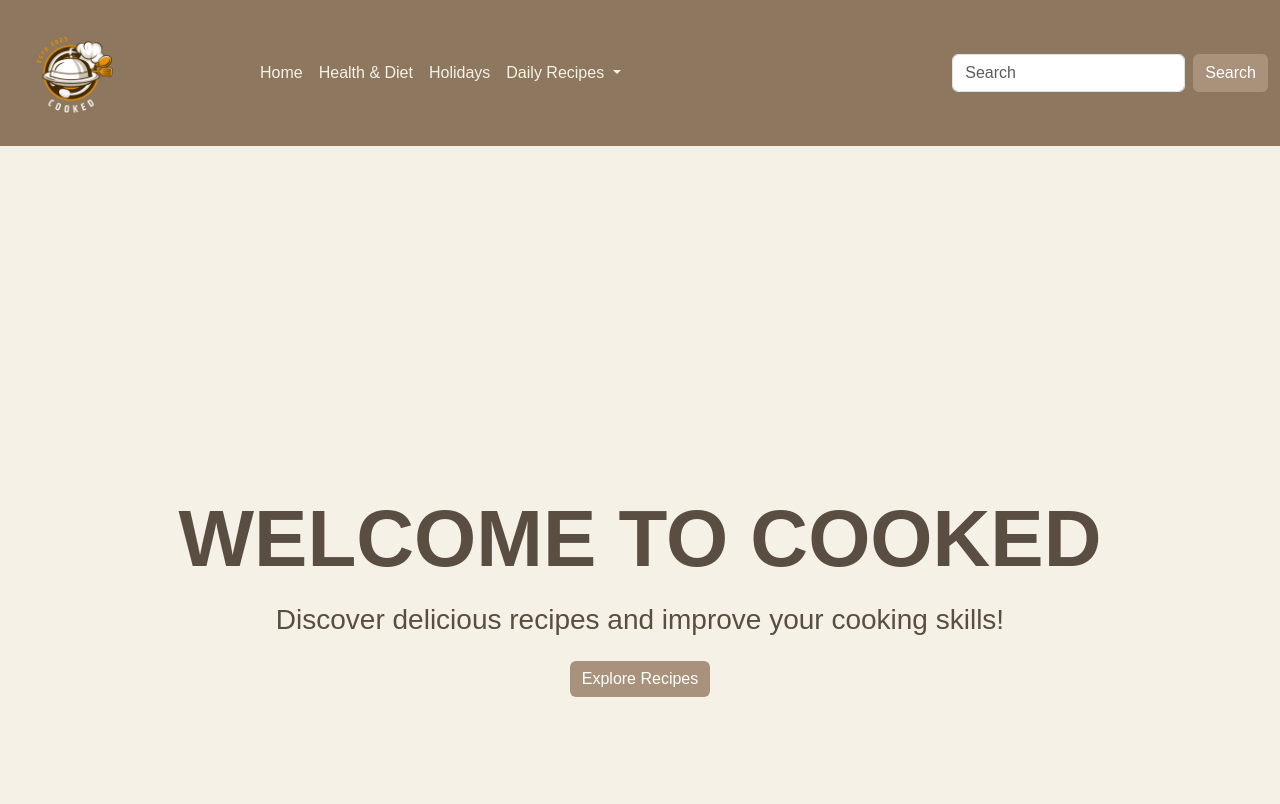
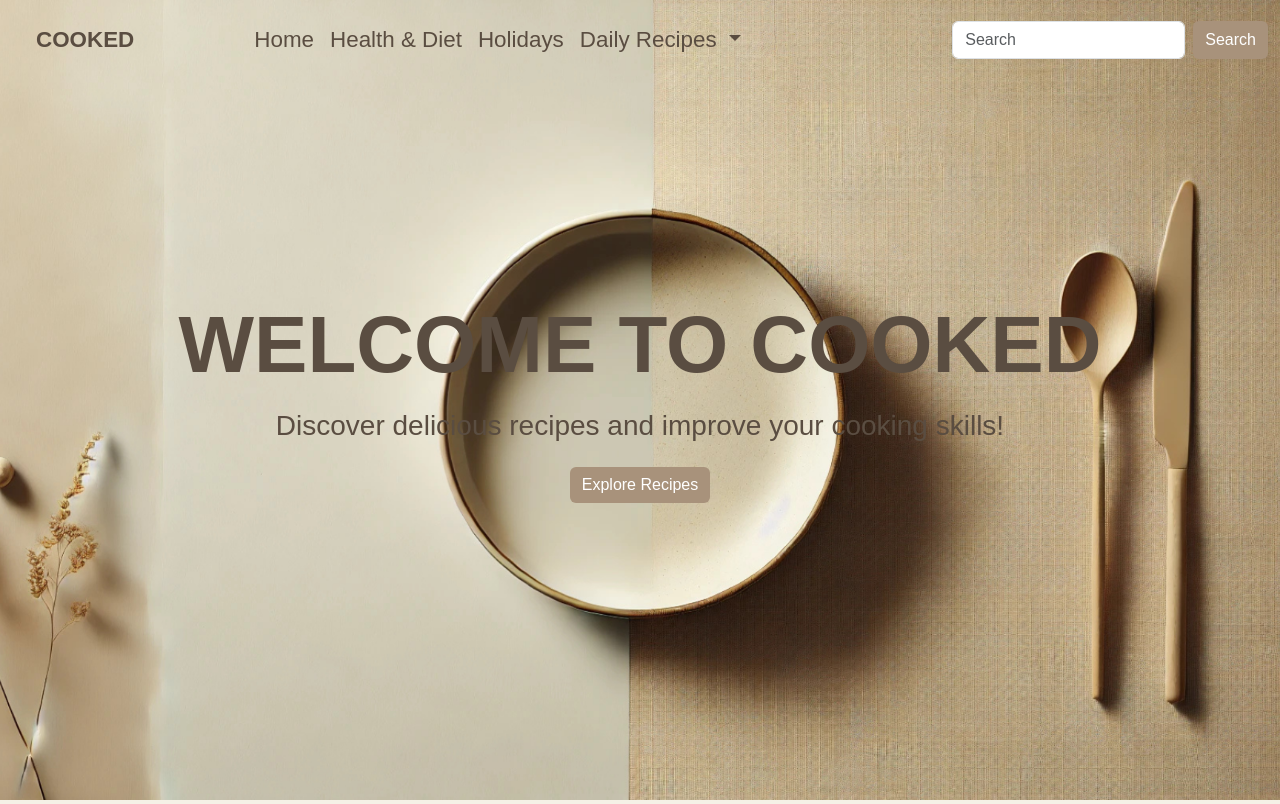
Before and after one commit to Ethan-Grey/Cooked_Website, a Django app: page / in a window 1280 px wide. Shown: the top 804 px of the page. Run offline with Django 5.2, Linux system fonts and the light colour scheme; grey boxes are pictures that could not be loaded.

Commit message:
added bg image to the hero section through the css. and changed the layout of the recipe cards.

```diff
--- a/recipes/models.py
+++ b/recipes/models.py
@@ -11,8 +11,9 @@ class RecipeType(models.Model):
 class Recipe(models.Model):
     recipename = models.CharField(max_length=200)
     description = models.TextField()
+    ingredients = models.TextField()
     instructions = models.TextField(default='No instructions provided')
-    ingredients = models.TextField()
+    madeby = models.CharField(max_length=50, default='Firstname Lastname')
     image = models.ImageField(upload_to='recipes/')
     slug = models.SlugField()
     recipetype = models.ForeignKey(RecipeType, related_name='recipes', on_delete=models.CASCADE)
--- a/static/css/style.css
+++ b/static/css/style.css
@@ -5,12 +5,26 @@ body {
     font-family: Arial, sans-serif;
 }
 
+#hero {
+    background-image: url("../images/Background.png");
+    background-size: cover;  /* Ensures the image covers the hero section */
+    background-position: center center;  /* Centers the image */
+    height: 100vh;  /* Makes the hero section take up the full viewport height */
+    width: 100%;  /* Ensures the hero section takes up full width */
+}
+
 /* Navbar */
 .navbar {
-    background-color: #8d775f !important;
+    background: rgba(0, 0, 0, 0);  /* Semi-transparent black background for better contrast */
+    position: absolute;  /* Position navbar over the hero section */
+    top: 0;  /* Keeps navbar at the top */
+    left: 0;  /* Ensures the navbar spans the full width */
+    width: 100%;  /* Ensures the navbar spans the full width */
+    padding: 15px 0;  /* Adds padding to the navbar for better visual spacing */
 }
+
 .navbar-brand, .nav-link {
-    color: #f5f1e6 !important;
+    color: #5a4d41 !important;
 }
 .navbar-toggler {
     border-color: #f5f1e6;
@@ -86,11 +100,6 @@ footer {
     padding-bottom: 140px;
 }
 
-#hero{
-    background-position: center;
-    background-size: cover;
-    }
-
     @keyframes starAnimation {
         0% { opacity: 0; }
         100% { opacity: 1; }
--- a/templates/home.html
+++ b/templates/home.html
@@ -6,7 +6,7 @@
 
 
 
-<section id="hero" class=" min-vh-100 d-flex align-items-center text-center">
+<section id="hero" class="d-flex align-items-center text-center">
     <div class="container">
       <div class="row"data-aos="fade-up" data-aos-delay="150">
         <div class="col-12">
--- a/templates/layout.html
+++ b/templates/layout.html
@@ -10,26 +10,26 @@
     <link rel="stylesheet" href="{% static 'css/style.css' %}">
 </head>
 <body>
-    <nav class="navbar navbar-expand-lg bg-body-tertiary">
+    <nav class="navbar navbar-expand-lg">
         <div class="container-fluid">
-          <a class="navbar-brand d-flex align-items-center" href="/"><img src="{% static 'images/Yellow Illustrative Kitchen Restaurant Logo.png' %}" alt="Cooking App Logo" class="img-fluid me-2" style="height: 120px;"></a>
+          <a class="navbar-brand d-flex align-items-center text-uppercase ms-4 fw-bold" href="/" alt="COOKED" style="font-size: 1.4rem;">Cooked</a>
           <button class="navbar-toggler" type="button" data-bs-toggle="collapse" data-bs-target="#navbarSupportedContent" aria-controls="navbarSupportedContent" aria-expanded="false" aria-label="Toggle navigation">
             <span class="navbar-toggler-icon"></span>
           </button>
           <div class="collapse navbar-collapse ps-5 ms-5" id="navbarSupportedContent">
             <ul class="navbar-nav me-auto mb-2 mb-lg-0">
               <li class="nav-item">
-                <a class="nav-link active" aria-current="page" href="/" style="font-size: 1.3;">Home</a>
+                <a class="nav-link active" aria-current="page" href="/" style="font-size: 1.4rem;">Home</a>
               </li>
               <li class="nav-item">
-                <a class="nav-link" href="/diet" style="font-size: 1.3;">Health & Diet</a>
+                <a class="nav-link" href="/diet" style="font-size: 1.4rem;">Health & Diet</a>
               </li>
             </li>
             <li class="nav-item">
-              <a class="nav-link" href="/holidays" style="font-size: 1.3;">Holidays</a>
+              <a class="nav-link" href="/holidays" style="font-size: 1.4rem;">Holidays</a>
             </li>
               <li class="nav-item dropdown">
-                <a class="nav-link dropdown-toggle" href="#" role="button" data-bs-toggle="dropdown" aria-expanded="false" style="font-size: 1.3;">
+                <a class="nav-link dropdown-toggle" href="#" role="button" data-bs-toggle="dropdown" aria-expanded="false" style="font-size: 1.4rem;">
                   Daily Recipes
                 </a>
                 <ul class="dropdown-menu">
@@ -47,14 +47,10 @@
             </form>
           </div>
         </div>
-      </nav>
+    </nav>
 
-    <section>
-      <div class="container mt-5">
-        {% block content %}
-        {% endblock %}
-      </div>
-    </section>
+    {% block content %}
+    {% endblock %}
 
     <footer class="bg-dark text-white text-center py-3 mt-4 ">
         &copy; 2025 Cooking App | All Rights Reserved
```
Also changed, not shown: recipes/templates/recipes/breakfast.html (+22 -16 lines), templates/diet.html (+8 -5 lines), db.sqlite3, recipes/migrations/0004_recipe_madeby_alter_recipe_recipetype.py (added), static/images/Background.png (added).
